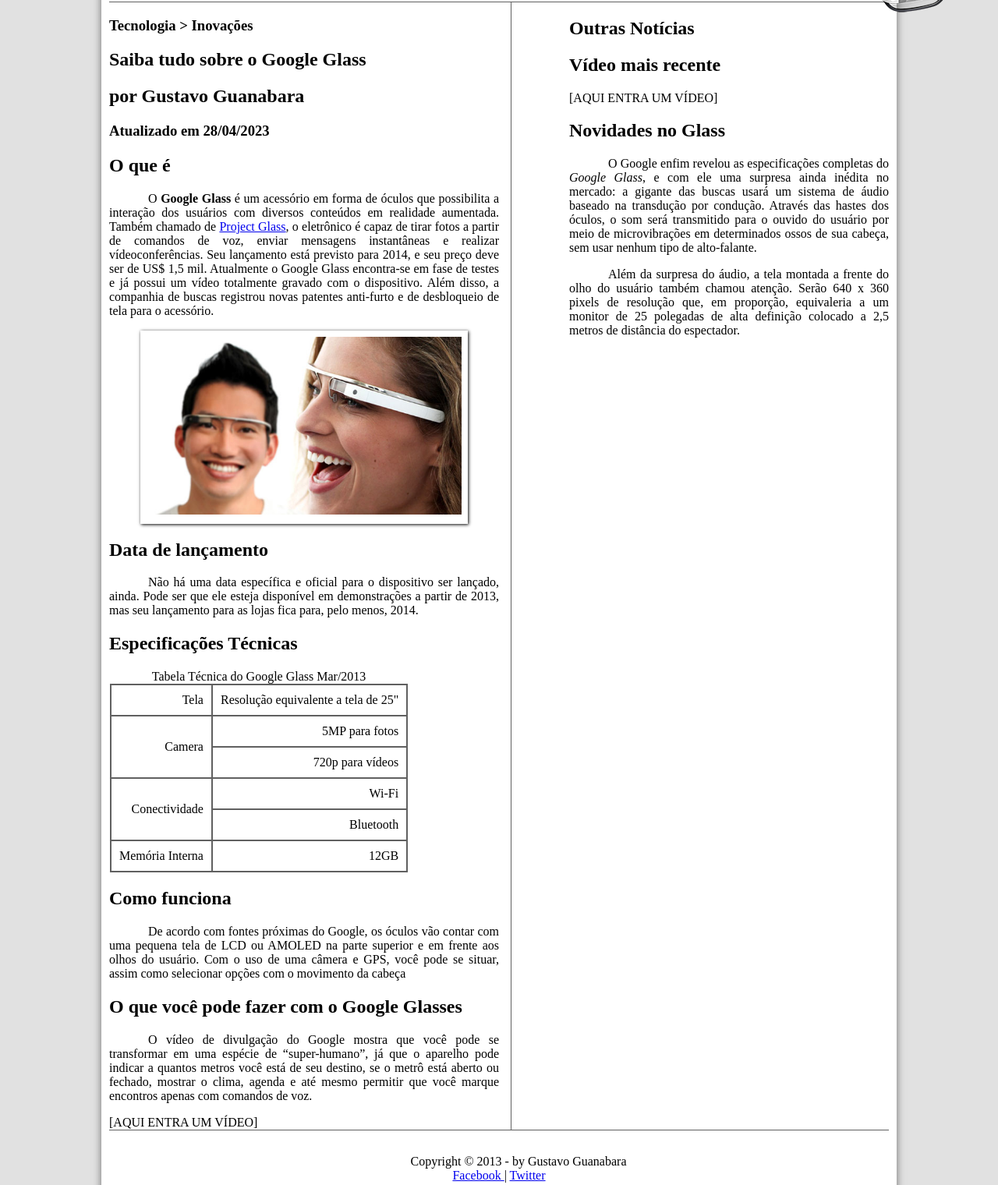
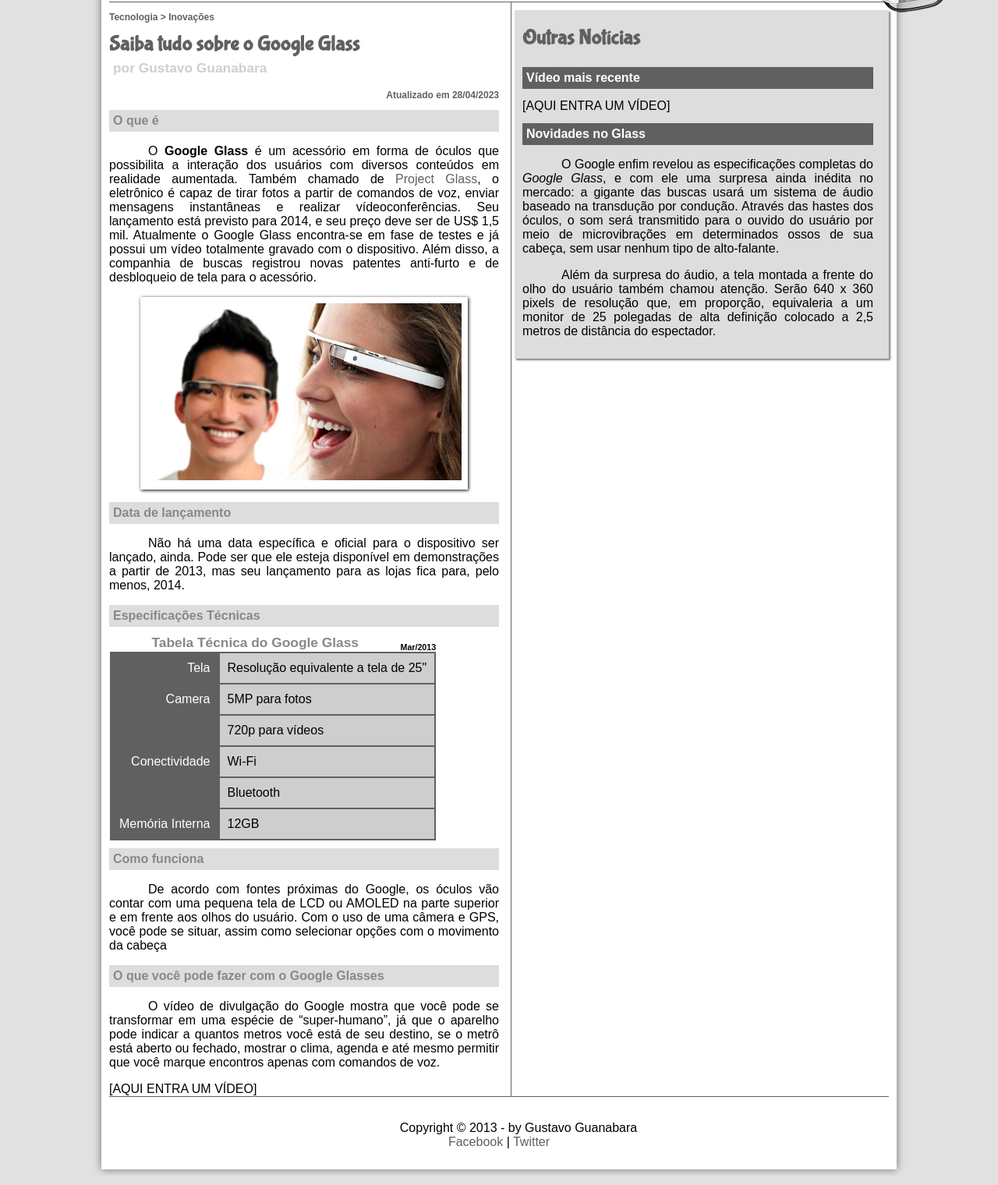
Before and after one commit to lucasfelps1/cursoemvideo-html5, a plain HTML site: page index.html in a window 1280 px wide. Shown: the part 173-1693 px from the top of the page at 78% size. Drawn offline with Linux system fonts and the light colour scheme.

Commit message:
adding until lesson 24

```diff
--- a/css/estilo.css
+++ b/css/estilo.css
@@ -6,6 +6,7 @@
 }
 
 body {
+        font-family: Arial, sans-serif;
         background-color: #dddd;
         color: rgba(0,0,0,1);
     }
@@ -23,6 +24,16 @@ div#interface {
 p {
         text-align: justify;
         text-indent: 50px;
+}
+
+a {
+    color: #606060;
+    text-decoration: none;
+}
+
+a:hover {
+    color: #606060;
+    text-decoration: underline;
 }
 
 header#cabecalho img#icone {
@@ -131,23 +142,106 @@ section#corpo {
     padding-right: 15px;
 }
 
-table#spec {
+
+article#noticia-principal h2 {
+    font-size: 12pt;
+    color: #888888;
+    background-color: #dddddd;
+    padding: 5px;
+    margin: 10px 0px 10px 0px;
+}
+
+header#cabecalho-artigo h1 {
+    font-family: 'FonteLogo', sans-serif;
+    font-size: 20pt;
+    color: #606060;
+    margin-bottom: 0px;
+    margin-top: 0px;
+}
+
+header#cabecalho-artigo h2 {
+    font-size: 13pt;
+    color: #cecece;
+    background-color: #ffffff;
+    margin: 0px;
+}
+
+header#cabecalho-artigo h3 {
+    font-size: 12px;
+    color: #606060;
+
+}
+
+.direita {
+    text-align: right;
+}
+
+
+
+table#tabelaspec {
     border: 1px solid #606060;
     border-spacing: 0px;
     margin-left: 1px;
     margin-right: auto;
 }
 
-table#spec td {
+table#tabelaspec td {
     border: 1px solid #606060;
     padding: 10px;
     text-align: right;
+    vertical-align: middle;
 }
+
+table#tabelaspec td.coluna-esquerda {
+    color: white;
+    background-color: #606060;
+    vertical-align: top;
+}
+
+table#tabelaspec td.coluna-direita {
+    background-color: #cecece;
+    text-align: left;
+}
+
+table#tabelaspec caption {
+    color: #888888;
+    font-size: 13pt;
+    font-weight: bolder;
+}
+
+table#tabelaspec caption span {
+    display: block;
+    float: right;
+    color: black;
+    font-size: 8pt;
+    margin-top: 10px;
+}
+
+/* aside */
 
 aside#lateral {
     display: block;
-    width: 410px;
+    width: 450px;
     float: right;
+    background-color: #dddddd;
+    padding: 10px;
+    padding-right: 20px;
+    margin-top: 10px;
+    box-shadow: 2px 2px 2px rgba(0,0,0,.5);
+}
+
+aside#lateral h1 {
+    font-family: 'FonteLogo', sans-serif;
+    font-size: 20pt;
+    color: #606060;
+    margin-top: 10px;
+}
+
+aside#lateral h2 {
+    background-color: #606060;
+    font-size: 12pt;
+    color: white;
+    padding: 5px;
 }
 
 footer#rodape {
--- a/index.html
+++ b/index.html
@@ -35,16 +35,15 @@
 
         <section id="corpo">
 
+        <article id="noticia-principal">
+        <header id="cabecalho-artigo">
         <hgroup>
             <h3>Tecnologia > <!--&nbsp;--> Inovações</h3>
             <h1>Saiba tudo sobre o Google Glass</h1>
             <h2>por Gustavo Guanabara</h2>
-            <h3>Atualizado em 28/04/2023</h3>
+            <h3 class="direita">Atualizado em 28/04/2023</h3>
         </hgroup>
-
-
-
-
+        </header>
         <h2>O que é</h2>
         <p>
             O <span style="font-weight: 900;">Google Glass</span> é um acessório em forma de óculos que possibilita a interação dos usuários com diversos conteúdos em realidade aumentada. Também chamado de <a href="http://glass.google.com" target="_blank">Project Glass</a>, o eletrônico é capaz de tirar fotos a partir de comandos de voz, enviar mensagens instantâneas e realizar vídeoconferências. Seu lançamento está previsto para 2014, e seu preço deve ser de US$ 1,5 mil. Atualmente o Google Glass encontra-se em fase de testes e já possui um vídeo totalmente gravado com o dispositivo. Além disso, a companhia de buscas registrou novas patentes anti-furto e de desbloqueio de tela para o acessório.
@@ -65,49 +64,50 @@
             Não há uma data específica e oficial para o dispositivo ser lançado, ainda. Pode ser que ele esteja disponível em demonstrações a partir de 2013, mas seu lançamento para as lojas fica para, pelo menos, 2014.
         </p>
 
-        <h1>Especificações Técnicas</h1>
+        <h2>Especificações Técnicas</h2>
 
-        <table id="spec">
-        <caption>Tabela Técnica do Google Glass Mar/2013</caption>
+        <table id="tabelaspec">
+        <caption>Tabela Técnica do Google Glass<span> Mar/2013</span></caption>
 
 
         <tr>
-            <td>Tela</td>
-            <td>Resolução equivalente a tela de 25"</td>
+            <td class="coluna-esquerda">Tela</td>
+            <td class="coluna-direita">Resolução equivalente a tela de 25"</td>
         </tr>
         <tr>
-           <td rowspan="2">Camera</td>
-           <td>5MP para fotos</td>
+           <td rowspan="2" class="coluna-esquerda">Camera</td>
+           <td class="coluna-direita">5MP para fotos</td>
            <tr>
-            <td>720p para vídeos</td>
+            <td class="coluna-direita">720p para vídeos</td>
            </tr>
            </tr>
         <tr>
-            <td rowspan="2">Conectividade </td>
-            <td>Wi-Fi</td>
+            <td rowspan="2" class="coluna-esquerda">Conectividade </td>
+            <td class="coluna-direita">Wi-Fi</td>
             <tr>
-                <td>Bluetooth</td>
+                <td class="coluna-direita">Bluetooth</td>
             </tr>
         </tr>
         <tr>
-            <td>Memória Interna</td>
-            <td>12GB</td>
+            <td class="coluna-esquerda">Memória Interna</td>
+            <td class="coluna-direita" >12GB</td>
         </tr>
         </table>
 
-        <h1>Como funciona</h1>
+        <h2>Como funciona</h2>
         <p>
             De acordo com fontes próximas do Google, os óculos vão contar com uma pequena tela de LCD ou AMOLED na parte superior e em frente aos olhos do usuário. Com o uso de uma câmera e GPS, você pode se situar, assim como selecionar opções com o movimento da cabeça
         </p>
 
 
-        <h1>O que você pode fazer com o Google Glasses</h1>
+        <h2>O que você pode fazer com o Google Glasses</h2>
         <p>
             O vídeo de divulgação do Google mostra que você pode se transformar em uma espécie de “super-&shy;humano”, já que o aparelho pode indicar a quantos metros você está de seu destino, se o metrô está aberto ou fechado, mostrar o clima, agenda e até mesmo permitir que você marque encontros apenas com comandos de voz.
         </p>
 
         [AQUI ENTRA UM VÍDEO]
 
+        </article>
         </section>
 
         <aside id="lateral">
```
Also changed, not shown: testejs01.html (added, +15 -0 lines), testejs02.html (added, +27 -0 lines), testejs03.html (added, +28 -0 lines), teste.html (added).
